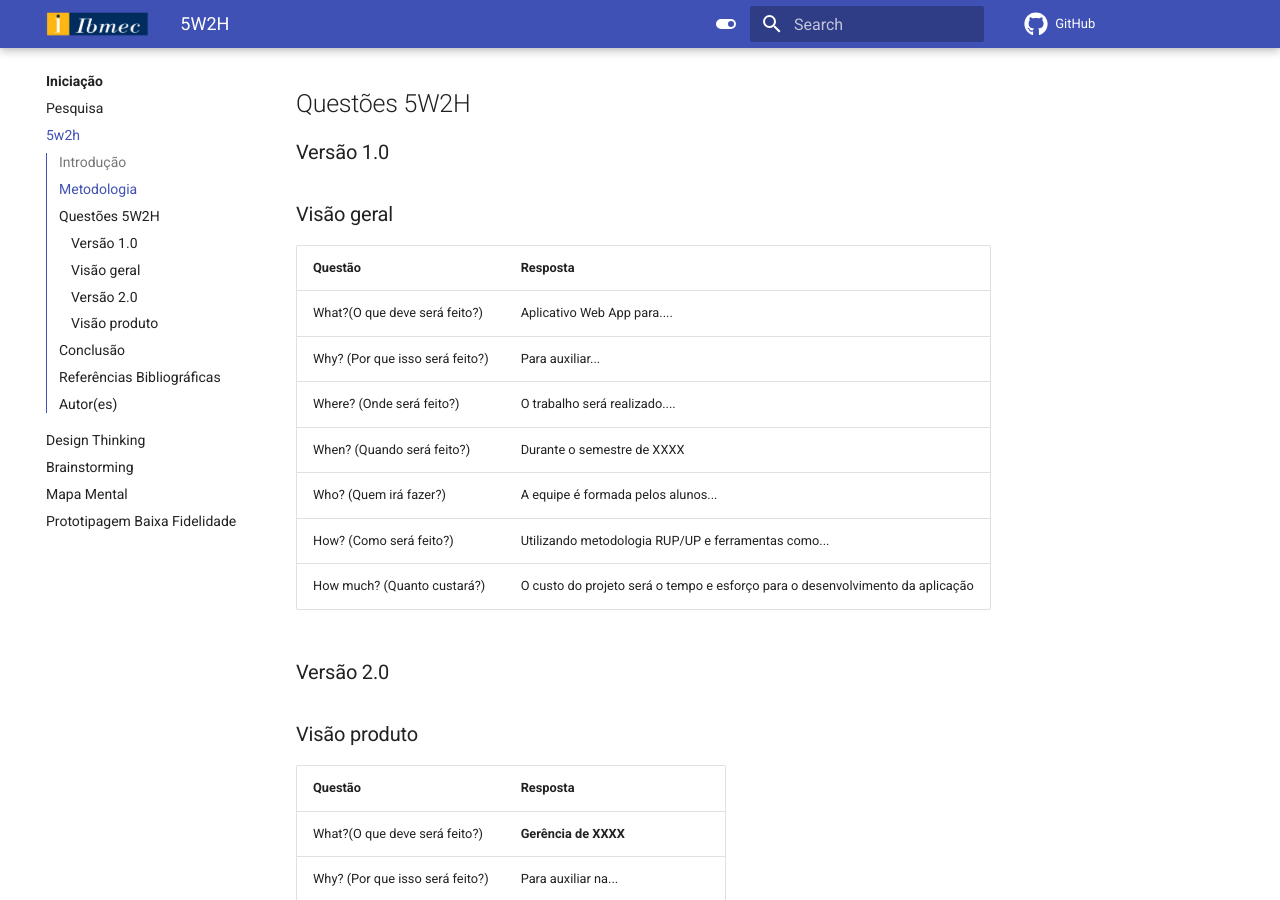
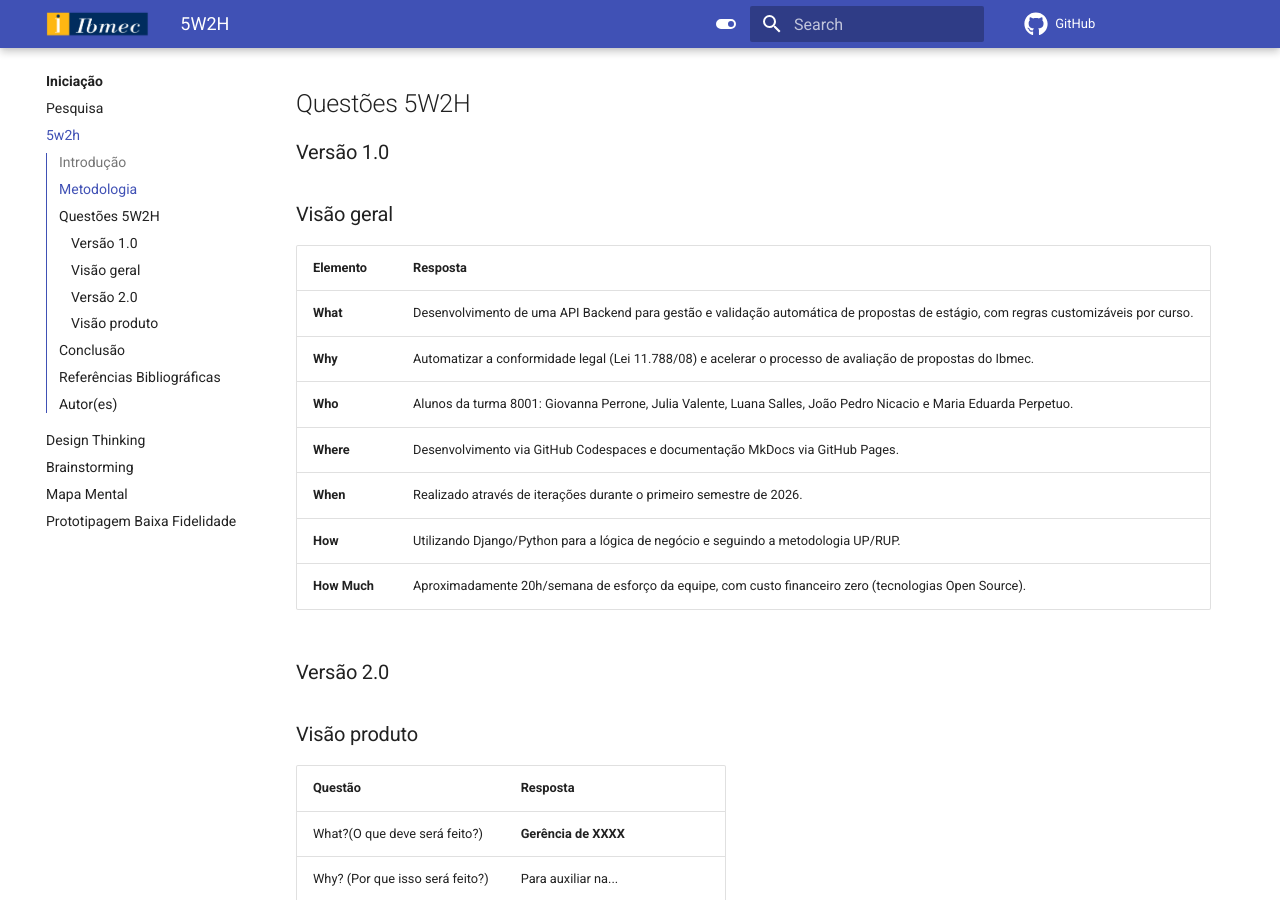
Before and after one commit to Projetos-de-Extensao/PBE_26.1_8001_IV, an MkDocs documentation site: the page built from docs/Iniciacao/5w2h.md, in a window 1280 px wide and 900 px high, scrolled down 543 px. Built offline with MkDocs 1.6.1 and Material for MkDocs 9.7.7, drawn with Linux system fonts in a browser that asks for light colours; comment, search, counter and statistics services are not loaded.

Commit message:
feat: Visão geral do 5w2h

```diff
--- a/docs/Iniciacao/5w2h.md
+++ b/docs/Iniciacao/5w2h.md
@@ -22,15 +22,15 @@ title: 5W2H
 
 ### Visão geral
 
-|Questão|Resposta|
-|-------|--------|
-|What?(O que deve será feito?)|Aplicativo Web App para.... |
-|Why? (Por que isso será feito?)|Para auxiliar...|
-|Where? (Onde será feito?)|O trabalho será realizado....|
-|When? (Quando será feito?)|Durante o semestre de XXXX|
-|Who? (Quem irá fazer?)|A equipe é formada pelos alunos...|
-|How? (Como será feito?)|Utilizando metodologia RUP/UP e ferramentas como...|
-|How much? (Quanto custará?)|O custo do projeto será o tempo e esforço para o desenvolvimento da aplicação|
+| Elemento | Resposta |
+| :--- | :--- |
+| **What** | Desenvolvimento de uma API Backend para gestão e validação automática de propostas de estágio, com regras customizáveis por curso. |
+| **Why** | Automatizar a conformidade legal (Lei 11.788/08) e acelerar o processo de avaliação de propostas do Ibmec. |
+| **Who** | Alunos da turma 8001: Giovanna Perrone, Julia Valente, Luana Salles, João Pedro Nicacio e Maria Eduarda Perpetuo. |
+| **Where** | Desenvolvimento via GitHub Codespaces e documentação MkDocs via GitHub Pages. |
+| **When** | Realizado através de iterações durante o primeiro semestre de 2026. |
+| **How** | Utilizando Django/Python para a lógica de negócio e seguindo a metodologia UP/RUP. |
+| **How Much** | Aproximadamente 20h/semana de esforço da equipe, com custo financeiro zero (tecnologias Open Source). |
 
 
 ### Versão 2.0
```
